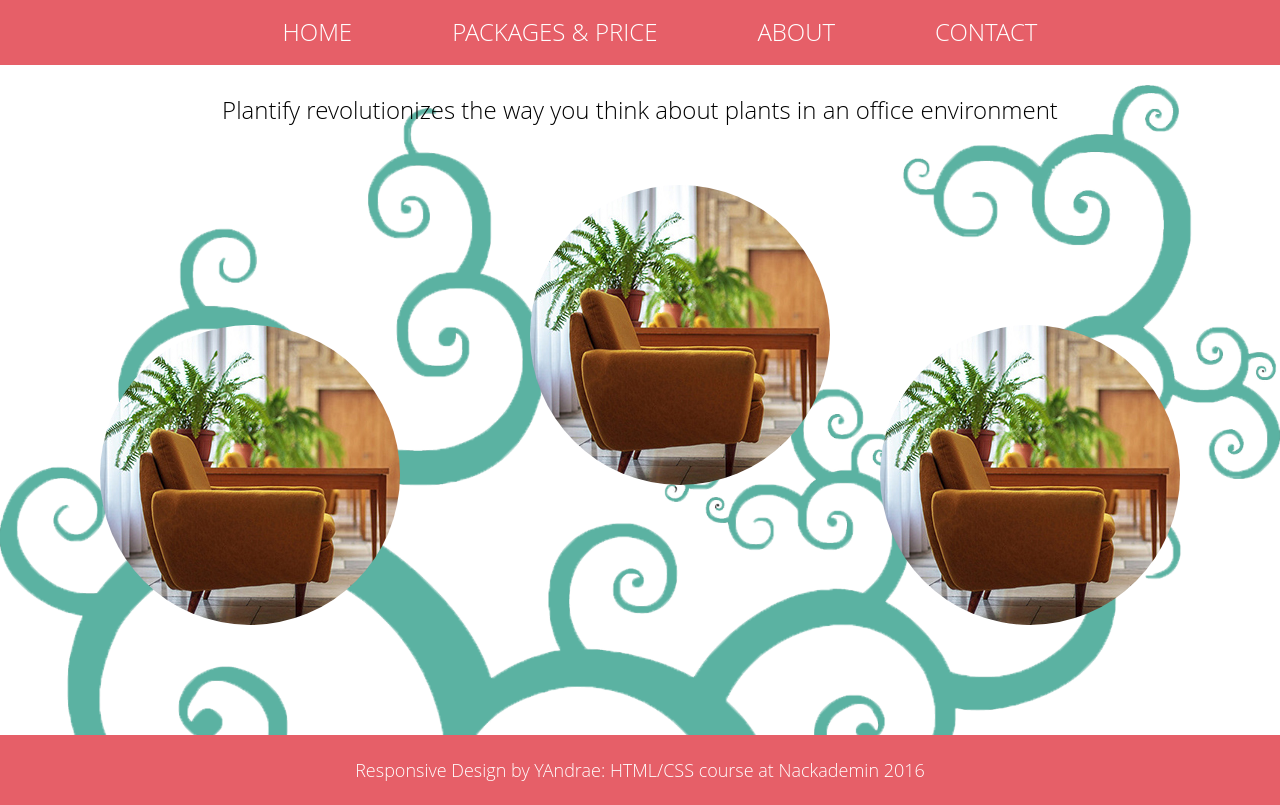
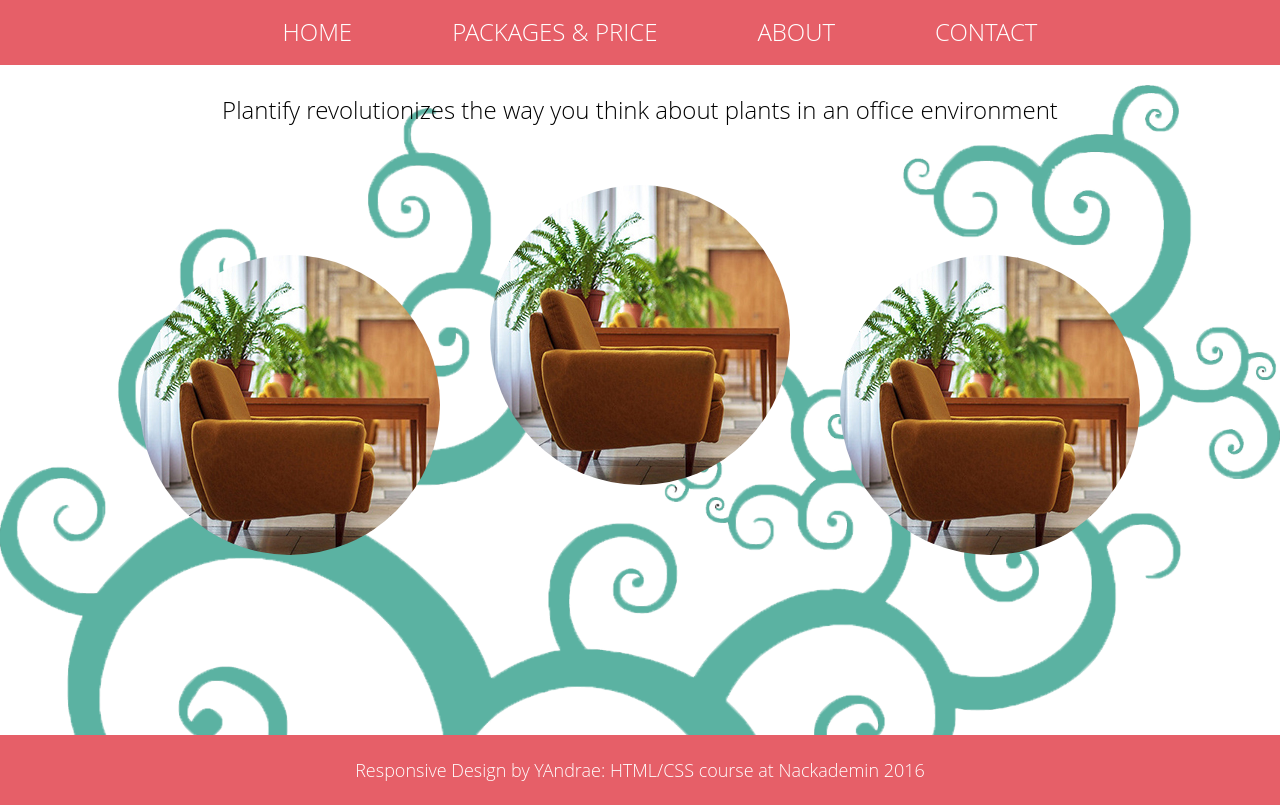
Before and after one commit to YAOrangeTime16/html_css, a website: page index.html in a window 1280 px wide. Shown: the part 735-1540 px from the top of the page. Drawn offline with Linux system fonts and the light colour scheme.

Commit message:
modified css

```diff
--- a/sass/main.scss
+++ b/sass/main.scss
@@ -66,10 +66,6 @@ footer {
     font-size: $font-s;
     color: $white;
     margin: 0;
-}
-@include screen-max($tablet){
-    position: fixed;
-    bottom: 0;
 }
 
 @include screen-max($tablet){
@@ -166,12 +162,12 @@ footer {
 }
 
 .div1, .div2, .div3 {
-    position: absolute;
+    position: relative;
 }
 
 .div1 {
-    left: 10rem;
-    top: 24rem;
+    left: -5rem;
+    top: 10rem;
     background-image: url('../images/office1-480px.jpg');
     background-repeat: no-repeat;
     overflow: hidden;
@@ -181,13 +177,13 @@ footer {
     background-image: url('../images/office1-480px.jpg');
     background-repeat: no-repeat;
     overflow: hidden;
-    left: 53rem;
-    top: 10rem;
+    left: 0;
+    top: 3rem;
 }
 
 .div3 {
-    top: 24rem;
-    right: 10rem;
+    right: -5rem;
+    top: 10rem;
     background-image: url('../images/office1-480px.jpg');
     background-repeat: no-repeat;
     overflow: hidden;
@@ -197,8 +193,6 @@ footer {
     .flex_container {
         flex-direction: column;
         .div1, .div2, .div3 {
-            width: 80%;
-            height: auto;
             border-radius: 0;
             margin: 2rem auto;
         }
```
Also changed, not shown: css/main.css, 1 other file.
